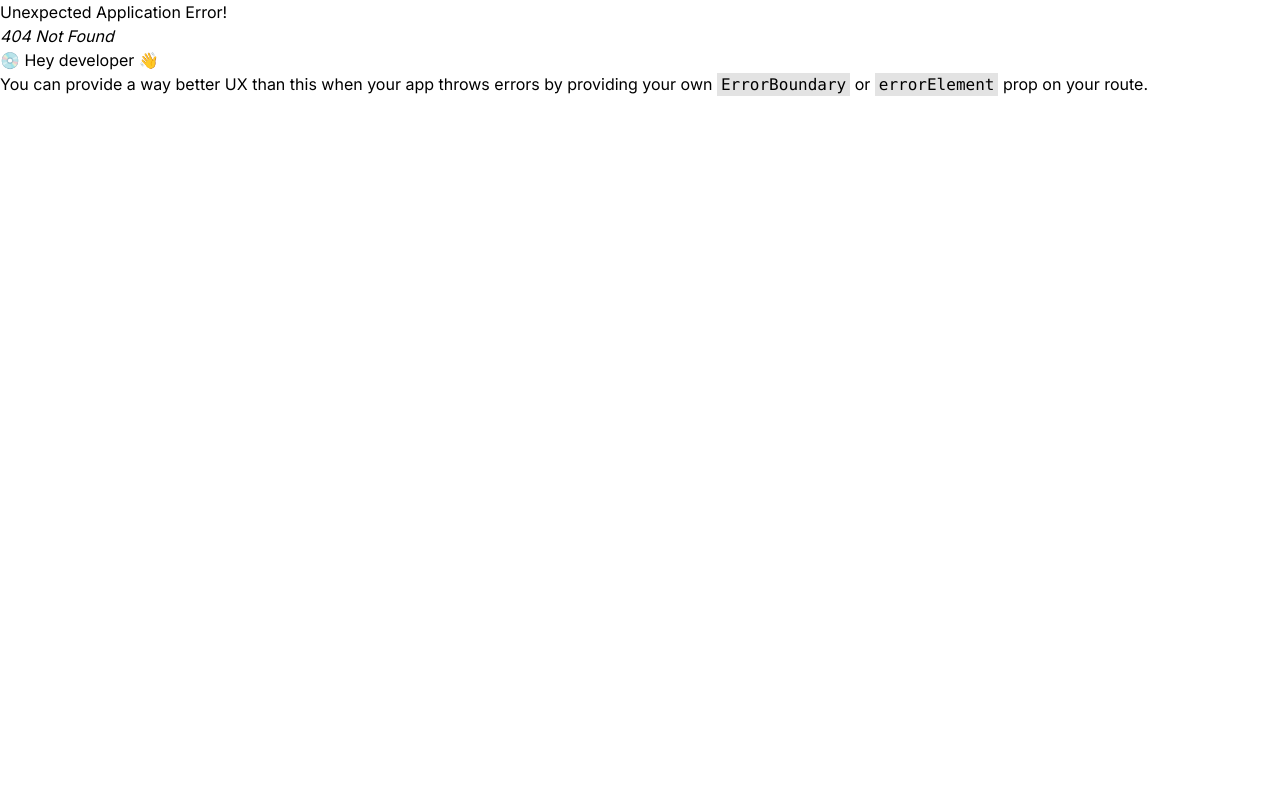
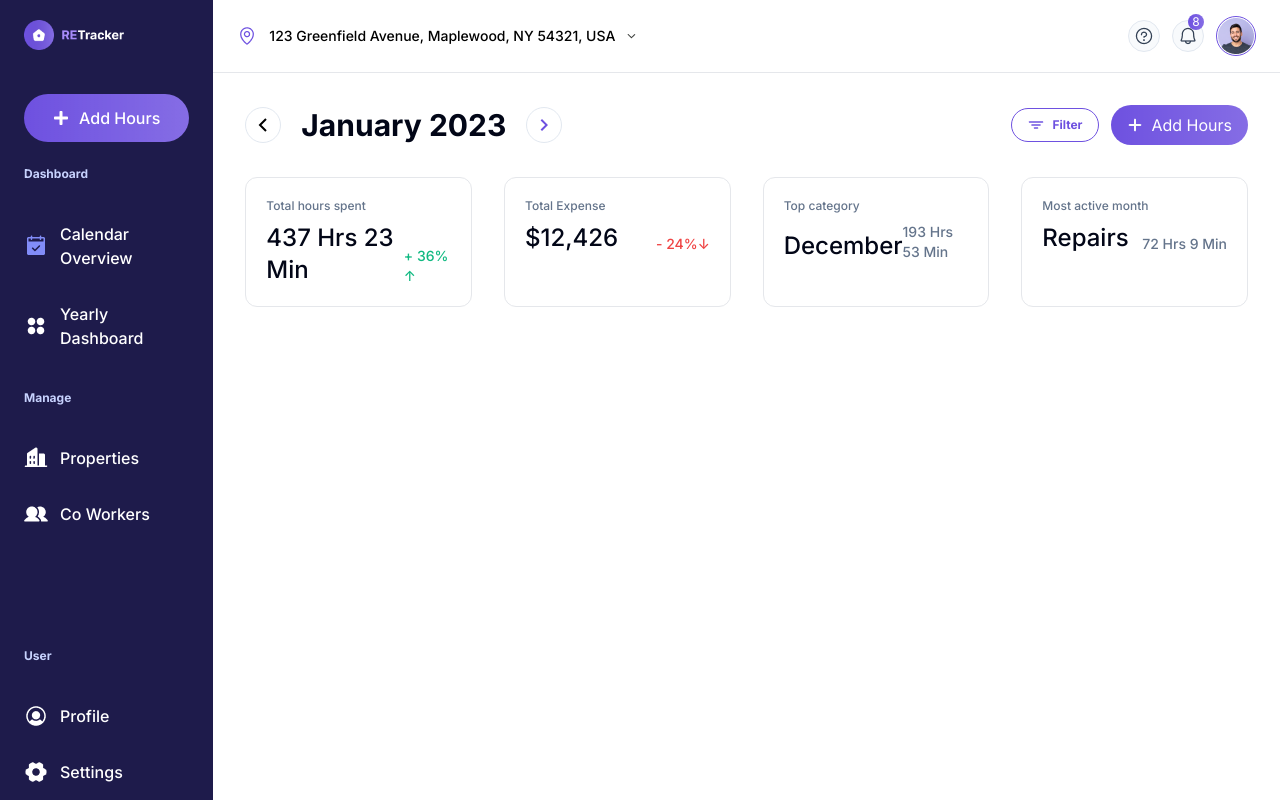
Before and after one commit to MamtazDev/ReTracker, a React (Vite) app: page /dashboard/yearly in a window 1280 px wide. Before the commit this address had no page. Built offline with nearby package versions, Linux system fonts and the light colour scheme; the HTML template or start-up script is replaced by a standard one.

Commit message:
yearly page banner add

```diff
--- a/src/App.jsx
+++ b/src/App.jsx
@@ -6,7 +6,7 @@ import { getMonth } from "./Utils/DayMatrix";
 
 function App() {
   const [currenMonth, setCurrentMonth] = useState(getMonth());
-  console.log("currenMonth:", currenMonth)
+  // console.log("currenMonth:", currenMonth)
 
 
   return <RouterProvider router={router} />;
--- a/src/Components/Calender/Day.jsx
+++ b/src/Components/Calender/Day.jsx
@@ -25,7 +25,7 @@ export default function Day({ day, rowIdx, setOpen }) {
       : "";
   }
 
-  dayEvents.length && console.log("DayEvents:", dayEvents);
+  // dayEvents.length && console.log("DayEvents:", dayEvents);
 
   const handleOpen = (e) => {
     e.stopPropagation();
--- a/src/Components/Calender/EventModal.jsx
+++ b/src/Components/Calender/EventModal.jsx
@@ -15,11 +15,14 @@ export default function EventModal({ setSuccessfullOpen }) {
   const [selectedImages, setSelectedImages] = useState([]);
   const [upload, setUpload] = useState(25);
 
+  console.log(selectedImages, "dd");
   const handleFileChange = (event) => {
     const files = event.target.files;
-    const imagesArray = Array.from(files).map((file) =>
-      URL.createObjectURL(file)
-    );
+    const imagesArray = Array.from(files).filter((file) => file.name);
+    // const imagesArray = Array.from(files).map((file) =>
+    //   URL.createObjectURL(file)
+    // );
+    // console.log(files,"dd")
     setSelectedImages((prevImages) => [...prevImages, ...imagesArray]);
   };
 
@@ -48,47 +51,76 @@ export default function EventModal({ setSuccessfullOpen }) {
   };
 
   const [isChecked, setChecked] = useState(false);
-  const handleCheckboxChange = () => {
-    setChecked(!isChecked);
-  };
+
   const { setShowEventModal, daySelected, dispatchCalEvent, selectedEvent } =
     useContext(GlobalContext);
 
-  const [title, setTitle] = useState(selectedEvent ? selectedEvent.title : "");
-  const [startTime, setStartTime] = useState(
-    selectedEvent ? selectedEvent.startTime : ""
-  );
-  const [endTime, setEndTime] = useState(
-    selectedEvent ? selectedEvent.endTime : ""
-  );
-  const [description, setDescription] = useState(
-    selectedEvent ? selectedEvent.description : ""
-  );
-  const [selectedLabel, setSelectedLabel] = useState(
-    selectedEvent
-      ? labelsClasses.find((lbl) => lbl === selectedEvent.label)
-      : labelsClasses[0]
-  );
+  // const [title, setTitle] = useState(selectedEvent ? selectedEvent.title : "");
+  // const [startTime, setStartTime] = useState(
+  //   selectedEvent ? selectedEvent.startTime : ""
+  // );
+  // const [endTime, setEndTime] = useState(
+  //   selectedEvent ? selectedEvent.endTime : ""
+  // );
+  // const [description, setDescription] = useState(
+  //   selectedEvent ? selectedEvent.description : ""
+  // );
+  // const [selectedLabel, setSelectedLabel] = useState(
+  //   selectedEvent
+  //     ? labelsClasses.find((lbl) => lbl === selectedEvent.label)
+  //     : labelsClasses[0]
+  // );
 
   function handleSubmit(e) {
     e.preventDefault();
-    const calendarEvent = {
-      title,
+    // const calendarEvent = {
+    //   title,
+    //   startTime,
+    //   endTime,
+    //   description,
+    //   label: selectedLabel,
+    //   day: daySelected.valueOf(),
+    //   id: selectedEvent ? selectedEvent.id : Date.now(),
+    // };
+    // if (selectedEvent) {
+    //   dispatchCalEvent({ type: "update", payload: calendarEvent });
+    // } else {
+    //   dispatchCalEvent({ type: "push", payload: calendarEvent });
+    // }
+
+    // setShowEventModal(false);
+
+    const form = e.target;
+
+    const category = form.category.value;
+    const subcategory = form.subcategory.value;
+    const cost = form.cost.value;
+    const date = form.date.value;
+    const startTime = form.startTime.value;
+    const endTime = form.endTime.value;
+    const isWorking = isChecked;
+    const files = selectedImages;
+
+    const data = {
+      category,
+      subcategory,
+      cost,
+      date,
       startTime,
       endTime,
-      description,
-      label: selectedLabel,
-      day: daySelected.valueOf(),
-      id: selectedEvent ? selectedEvent.id : Date.now(),
+      isWorking,
+      files,
     };
-    if (selectedEvent) {
-      dispatchCalEvent({ type: "update", payload: calendarEvent });
-    } else {
-      dispatchCalEvent({ type: "push", payload: calendarEvent });
+
+    console.log(data, "data");
+    setSuccessfullOpen(true);
+    setShowEventModal(false);
   }
 
-    setShowEventModal(false);
-  }
+  const handleFile = (name) => {
+    const newFiles = selectedImages.filter((item) => item?.name !== name);
+    setSelectedImages(newFiles);
+  };
 
   const handleClick = () => {
     setSuccessfullOpen(true);
@@ -123,32 +155,34 @@ export default function EventModal({ setSuccessfullOpen }) {
           senectus.
         </p>
 
-        <form>
+        <form onSubmit={handleSubmit}>
           <div className="mb-4">
             <label>Select Category</label>
-            <select name="repair">
-              <option>Repairs</option>
-              <option>Management</option>
-              <option>Analysis</option>
-              <option>Consultation</option>
+            <select name="category" required>
+              <option value="Repairs">Repairs</option>
+              <option value="Management">Management</option>
+              <option value="Analysis">Analysis</option>
+              <option value="Consultation">Consultation</option>
             </select>
           </div>
           <div className="mb-4">
             <label>
               Select Subcategory <span> (Optional)</span>
             </label>
-            <select name="plumbing">
-              <option>Plumbing</option>
-              <option>Plumbing 2</option>
+            <select name="subcategory">
+              <option value="Plumbing">Plumbing</option>
+              <option value="Plumbing 2">Plumbing 2</option>
             </select>
           </div>
           <div className="mb-4">
             <label>Total Cost</label>
             <div className="relative">
               <input
+                name="cost"
                 style={{ paddingLeft: "30px" }}
                 type="number"
                 placeholder="0.00"
+                required
               />
               <img
                 style={{ top: "50%", transform: "translateY(-50%" }}
@@ -160,16 +194,16 @@ export default function EventModal({ setSuccessfullOpen }) {
           </div>
           <div className="mb-4">
             <label>Select Date</label>
-            <input type="date" />
+            <input type="date" name="date" required />
           </div>
           <div className="flex items-center gap-4 mb-4 ">
             <div className="w-full">
               <label>Start Time </label>
-              <input type="time" />
+              <input type="time" name="startTime" required />
             </div>
             <div className="w-full">
               <label>End Time </label>
-              <input type="time" />
+              <input type="time" name="endTime" required />
             </div>
           </div>
           <label
@@ -180,7 +214,7 @@ export default function EventModal({ setSuccessfullOpen }) {
               className="hidden"
               type="checkbox"
               checked={isChecked}
-              onChange={handleCheckboxChange}
+              onClick={() => setChecked(!isChecked)}
             />
             <span
               className={`${
@@ -221,18 +255,30 @@ export default function EventModal({ setSuccessfullOpen }) {
           </div>
 
           <div className="mb-6 flex flex-col gap-4 mt-[6px]">
-            <div className="border border-slate-200 rounded-xl p-4 ">
+            {selectedImages &&
+              selectedImages.length > 0 &&
+              selectedImages.map((item, idx) => (
+                <div
+                  key={idx}
+                  className="border border-slate-200 rounded-xl p-4 "
+                >
                   <div className="flex items-start gap-3 justify-between">
                     <div className="flex items-center gap-3 mb-2">
                       <img src={pdf} alt="" />
                       <div>
                         <p className="text-[#323539] text-sm font-medium">
-                      Invoice002.pdf
+                          {item?.name}
                         </p>
-                    <p className="text-[#858C95] text-xs font-normal">500 kb</p>
+                        <p className="text-[#858C95] text-xs font-normal">
+                          {(item?.size / 1024).toFixed(2)} kb
+                        </p>
                       </div>
                     </div>
-                <button className="text-red-500">
+                    <button
+                      className="text-red-500"
+                      type="button"
+                      onClick={() => handleFile(item?.name)}
+                    >
                       <img src={cross} alt="" />
                     </button>
                   </div>
@@ -246,12 +292,13 @@ export default function EventModal({ setSuccessfullOpen }) {
                     <p className="text-xs font-medium">{upload}%</p>
                   </div>
                 </div>
+              ))}
           </div>
 
           <div className="flex flex-col lg:flex-row items-center gap-4 mt-6">
             <OutLineBtn type="button">Cancel</OutLineBtn>
-            <div className="w-full" onClick={handleClick}>
-              <PrimaryBtn type="button">Add Task</PrimaryBtn>
+            <div className="w-full">
+              <PrimaryBtn type="submit">Add Task</PrimaryBtn>
             </div>
           </div>
         </form>
--- /dev/null
+++ b/src/Components/YearlyDashboard/BannerList.jsx
@@ -0,0 +1,47 @@
+const BannerList = () => {
+  const lists = [
+    {
+      title: "Total hours spent",
+      value: "437 Hrs 23 Min",
+      percentage: "+ 36% ↑",
+      color: "emerald-500",
+    },
+    {
+      title: "Total Expense",
+      value: "$12,426",
+      percentage: "- 24%↓",
+      color: "red-500",
+    },
+    {
+      title: "Top category",
+      value: "December",
+      percentage: "193 Hrs 53 Min",
+      color: "slate-500",
+    },
+    {
+      title: "Most active month",
+      value: "Repairs",
+      percentage: "72 Hrs 9 Min",
+      color: "slate-500",
+    },
+  ];
+  return (
+    <div className="grid grid-cols-1 md:grid cols-2 lg:grid-cols-4 gap-8 mb-8">
+      {lists.map((data, index) => (
+        <div className="rounded-xl p-5 border " key={index}>
+          <p className="text-xs font-medium text-slate-500 mb-2">
+            {data.title}
+          </p>
+          <div className="flex items-end justify-between">
+            <p className="text-slate-950 text-2xl font-medium">{data.value}</p>
+            <p className={`text-${data.color} text-sm font-medium`}>
+              {data.percentage}
+            </p>
+          </div>
+        </div>
+      ))}
+    </div>
+  );
+};
+
+export default BannerList;
--- a/src/Pages/Calender.jsx
+++ b/src/Pages/Calender.jsx
@@ -18,7 +18,7 @@ const Calender = () => {
     setCurrentMonth(getMonth(monthIndex));
   }, [monthIndex]);
 
-  console.log("currenMonth:", currenMonth);
+  // console.log("currenMonth:", currenMonth);
 
   return (
     <div >
--- /dev/null
+++ b/src/Pages/YearlyDashboard.jsx
@@ -0,0 +1,14 @@
+import React from "react";
+import CalendarHeader from "../Components/Calender/CalendarHeader";
+import BannerList from "../Components/YearlyDashboard/BannerList";
+
+const YearlyDashboard = () => {
+  return (
+    <div className="p-8">
+      <CalendarHeader />
+      <BannerList />
+    </div>
+  );
+};
+
+export default YearlyDashboard;
--- a/src/Routes/Router.jsx
+++ b/src/Routes/Router.jsx
@@ -11,6 +11,7 @@ import VerifyEmail from "../Pages/VerifyEmail";
 import AddProperty from "../Pages/AddProperty";
 import Calender from "../Pages/Calender";
 import DashboardLayout from "../Layouts/DashboardLayout";
+import YearlyDashboard from "../Pages/YearlyDashboard";
 
 export const router = createBrowserRouter([
   {
@@ -59,6 +60,10 @@ export const router = createBrowserRouter([
         path: "/dashboard/calender",
         element: <Calender />,
       },
+      {
+        path: "/dashboard/yearly",
+        element: <YearlyDashboard />,
+      },
     ],
   },
 ]);
--- a/src/Utils/DayMatrix.js
+++ b/src/Utils/DayMatrix.js
@@ -2,7 +2,7 @@ import dayjs from "dayjs";
 
 export function getMonth(month = dayjs().month()) {
 
-  console.log("|dayjs().month()", dayjs().month())
+  // console.log("|dayjs().month()", dayjs().month())
 
   month = Math.floor(month);
   const year = dayjs().year();
@@ -15,6 +15,6 @@ export function getMonth(month = dayjs().month()) {
     });
   });
 
-  console.log("daysMatrix", daysMatrix)
+  // console.log("daysMatrix", daysMatrix)
   return daysMatrix;
 }
```
Lines whose indentation alone changed are shown as unchanged.
